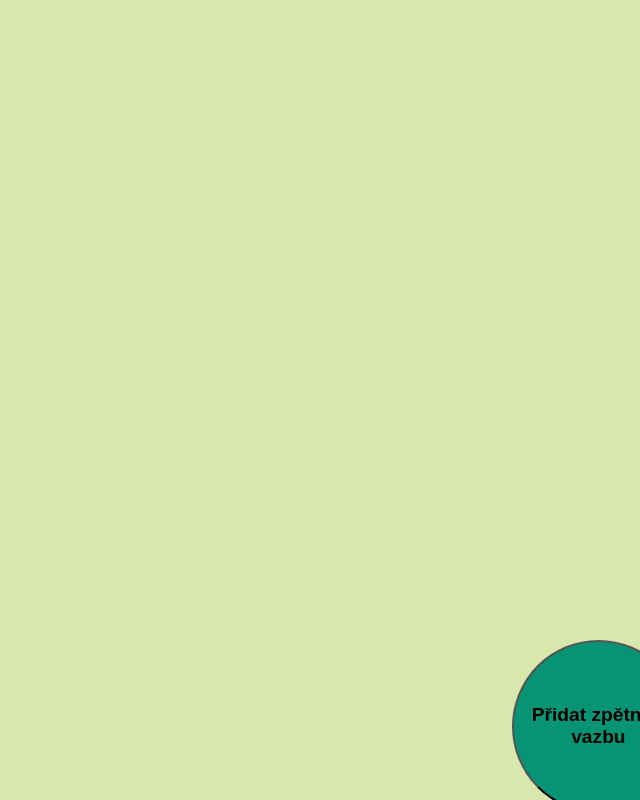
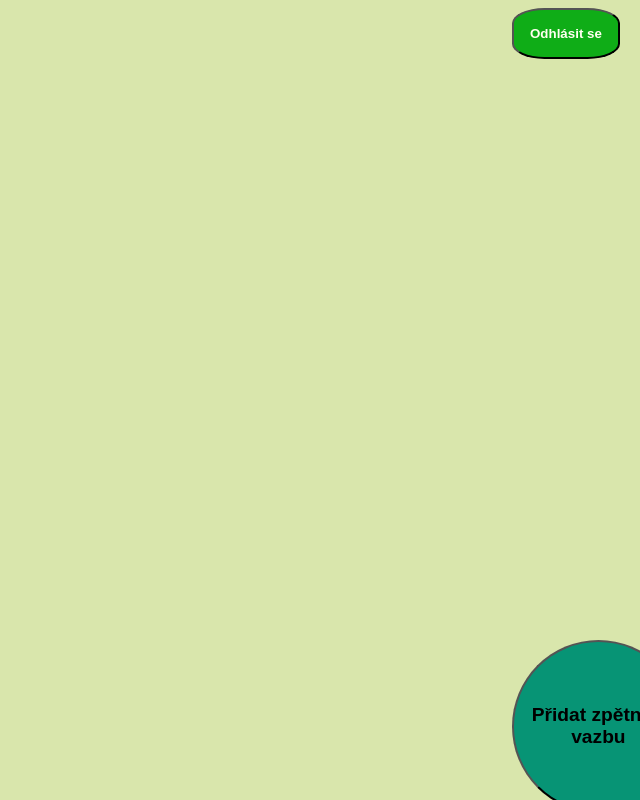
Before and after one commit to Hobit2002/DOFBC, a Django app: page /ui/home in a window 1280 px wide. Shown: the whole page, without its empty margins (640-1280 px from the left). Run offline with Django 3.2, Linux system fonts and the light colour scheme; data that the repository does not hold is empty.

Commit message:
logout button

```diff
--- a/server/UI/urls.py
+++ b/server/UI/urls.py
@@ -10,5 +10,6 @@ urlpatterns = [
     path('newFeedback',uiViews.newFeedback),
     path('feedback',uiViews.feedback),
     path('feedbackUpdate',uiViews.feedbackUpdate),
-    path('deleteObject',uiViews.deleteObject)
+    path('deleteObject',uiViews.deleteObject),
+    path('logout',uiViews.logout)
 ]
--- a/server/UI/views.py
+++ b/server/UI/views.py
@@ -1,6 +1,6 @@
 from django.http.response import HttpResponse
 from django.shortcuts import render,redirect
-from django.contrib.auth import authenticate as djAuthenticate, login as djLogin
+from django.contrib.auth import authenticate as djAuthenticate, login as djLogin,logout as djLogout
 from django.contrib.auth.models import User
 from django.urls import reverse
 from urllib.parse import urlencode
@@ -44,11 +44,15 @@ def authenticate(request):
         return redirect("/ui/home?&ajaxForm=1")
     #redirect
 
-
 #login:logs user in
 def login(request):
     languageDict = loadLanguageDict()
     return answer(request,"unloggedTemplates/login.html",languageDict)
+
+#logout
+def logout(request):
+    djLogout(request)
+    return redirect("/ui/login?&ajaxForm=1")
 
 #home:displays created feedbacks
 def home(request):
--- a/server/language.json
+++ b/server/language.json
@@ -12,6 +12,7 @@
     "verbalQuestionsHTML":"Otázky s otevřenou odpovědí",
     "newQuestionPlaceholderHTML":"Znění nové otázky",
     "AddHTML":"Přidat",
-    "DeleteHTML":"x"
+    "DeleteHTML":"x",
+    "LogoutHTML":"Odhlásit se"
 
 }
--- a/server/static/css/general.css
+++ b/server/static/css/general.css
@@ -10,10 +10,13 @@
     background-color: rgb(217, 230, 172);
 }
 
+.right,.rightDownCorner{
+    left:90vw;
+}
+
 .rightDownCorner{
     position: fixed;
     top:80vh;
-    left:90vw;
 }
 
 .twoFacedBlock{
@@ -142,3 +145,14 @@
     font-weight: bolder;
     font-size: larger;
 }
+
+.topButton{
+    position: fixed;
+    top: 1vh;
+    border-radius: 30%;
+    padding:16px;
+    font-weight: bold;
+    color: rgb(255,255,240);
+    background-color: rgb(15, 173, 23);
+    z-index: 2;
+}
--- a/server/templates/loggedTemplates/feedback.html
+++ b/server/templates/loggedTemplates/feedback.html
@@ -1,3 +1,5 @@
+{% extends 'loggedinTemplate.html' %}
+{% block content %}
     <input type="hidden" id="feedbackObjId" value="{{Feedback.id}}">
     <div class="centerTitle">
         <div id="nameFeedback" onclick="edittextContent(this,'feedback')">
@@ -57,3 +59,4 @@
             </div>
         </div>
     </div>
+{% endblock %}
--- a/server/templates/loggedTemplates/home.html
+++ b/server/templates/loggedTemplates/home.html
@@ -1,3 +1,5 @@
+{% extends 'loggedinTemplate.html' %}
+{% block content %}
     <div class="blockList">
         {% for fb in feedbacks %}
             {% if forloop.counter in rowStarts %}
@@ -12,3 +14,4 @@
         {% endfor %}
         <button class="newButton bigCircle rightDownCorner" onclick="userRequest('newFeedback')">{{NewFBHTML}}</button>
     </div>
+{% endblock %}
--- a/server/templates/loggedinTemplate.html
+++ b/server/templates/loggedinTemplate.html
@@ -1,7 +1,3 @@
-<div class="reqRow" id="HighestRow">
-    {% include 'logout.html' %}
-</div>
-<div>
-    {% block content %}
-    {% endblock %}
-</div>
+{% include 'logout.html' %}
+{% block content %}
+{% endblock %}
--- a/server/templates/logout.html
+++ b/server/templates/logout.html
@@ -1,14 +1 @@
-{% load static %}
-    <div>
-        <form action="Home"><button onclick="Logout()" class="odhlasit homebut" id="LogoutButton">{{Logout}}</button></form>
-        <form action="Search" hidden><input type="text" name="LookForThis" class="hl" placeholder="{{SearchHTML}}" hidden></form>
-
-    </div>
-
-<script>
-
-    function Logout() {
-        document.cookie = "BasicInfo=; expires= Thu, 21 Aug 2014 20:00:00 UTC";
-        document.cookie = "MetaInfo=; expires= Thu, 21 Aug 2014 20:00:00 UTC";
-    }
-</script>
+<button onclick="userRequest('logout')" class="topButton right" >{{LogoutHTML}}</button>
```
Lines whose indentation alone changed are shown as unchanged.
